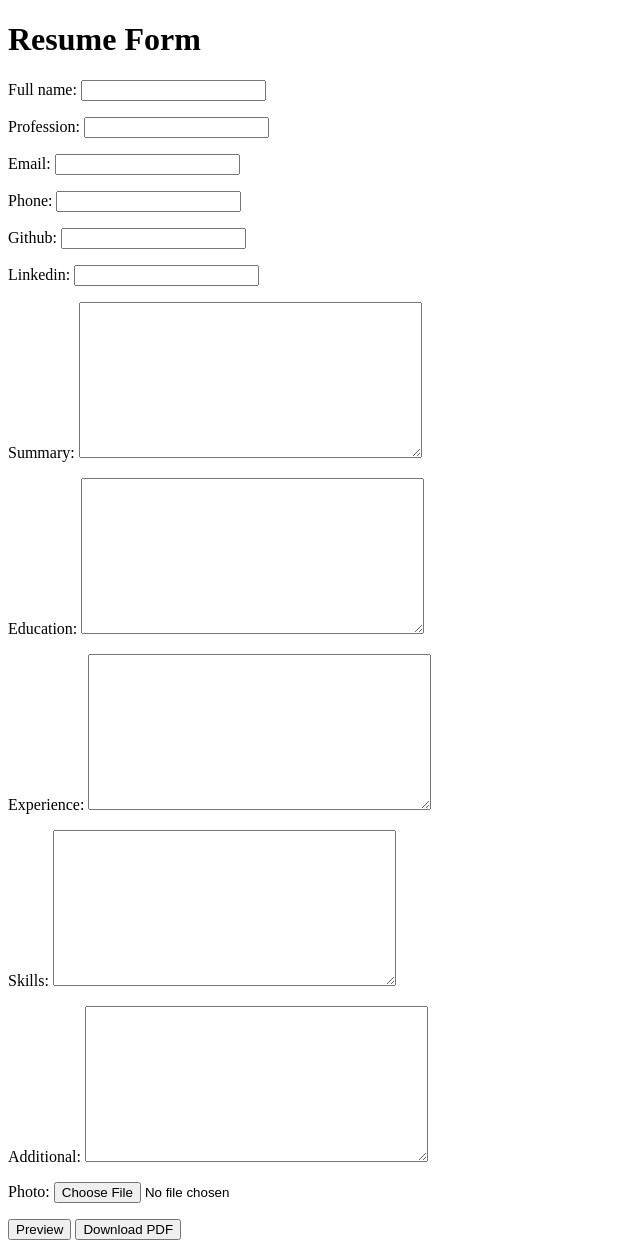
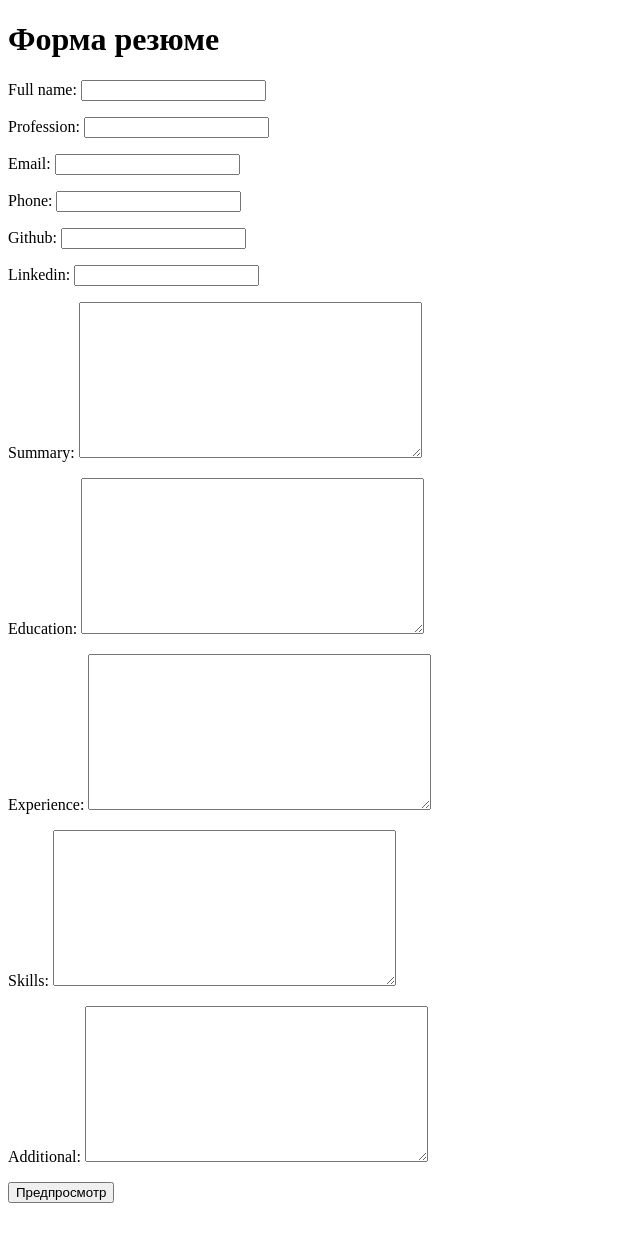
Before and after one commit to maralaldo/resume-generator, a Django app: page / in a window 1280 px wide. Shown: the whole page, without its empty margins (0-640 px from the left). After the commit the page ends 1203 px from the top, so only its background shows below. Run offline with Django 3.2, Linux system fonts and the light colour scheme.

Commit message:
Refactored concept: removed photo upload feature, added PDF styling

```diff
--- a/resume_app/forms.py
+++ b/resume_app/forms.py
@@ -12,4 +12,3 @@ class ResumeForm(forms.Form):
     experience = forms.CharField(widget=forms.Textarea, required=False)
     skills = forms.CharField(widget=forms.Textarea, required=False)
     additional = forms.CharField(widget=forms.Textarea, required=False)
-    photo = forms.ImageField(required=False)
--- a/resume_app/templates/resume_app/form.html
+++ b/resume_app/templates/resume_app/form.html
@@ -1,20 +1,14 @@
 <!DOCTYPE html>
 <html>
 <head>
-    <title>Resume Form</title>
+    <title>Создать резюме</title>
 </head>
 <body>
-    <h1>Resume Form</h1>
-        <form method="POST" enctype="multipart/form-data">
-            {% csrf_token %}
-            {{ form.as_p }}
-
-            {% if request.session.photo_content %}
-                <p>Photo uploaded: {{ request.session.photo_name }}</p>
-                <button name="action" value="delete_photo">Delete Photo</button>
-            {% endif %}
-            <button type="submit" name="action" value="preview">Preview</button>
-            <button type="submit" name="action" value="pdf">Download PDF</button>
-         </form>
+    <h1>Форма резюме</h1>
+    <form method="post">
+        {% csrf_token %}
+        {{ form.as_p }}
+        <button type="submit">Предпросмотр</button>
+    </form>
 </body>
 </html>
--- a/resume_app/urls.py
+++ b/resume_app/urls.py
@@ -1,6 +1,8 @@
 from django.urls import path
-from .views import resume_form_view
+from . import views
 
 urlpatterns = [
-    path('', resume_form_view, name='resume_form'),
+    path('', views.resume_form_view, name='resume_form_view'),
+    path('resume-preview/', views.resume_preview, name='resume_preview'),
+    path('download-pdf/', views.download_pdf, name='download_pdf'),
 ]
--- a/resume_app/views.py
+++ b/resume_app/views.py
@@ -1,69 +1,25 @@
-import base64
-import tempfile
-from io import BytesIO
-from django.shortcuts import render
-from django.http import HttpResponse
-from django.template.loader import get_template
+from django.shortcuts import render, redirect
 from .forms import ResumeForm
-from weasyprint import HTML
-
+from .utils import generate_pdf
 
 def resume_form_view(request):
     if request.method == 'POST':
-        form = ResumeForm(request.POST, request.FILES)
-        action = request.POST.get('action')
+        form = ResumeForm(request.POST)
+        if form.is_valid():
+            request.session['form_data'] = form.cleaned_data
+            return redirect('resume_preview')
+    else:
+        form = ResumeForm(initial=request.session.get('form_data', {}))
+    return render(request, 'resume_app/form.html', {'form': form})
 
-        if form.is_valid():
-            data = form.cleaned_data
-            request.session['form_data'] = data  # сохраняем данные формы
+def resume_preview(request):
+    form_data = request.session.get('form_data', {})
+    if not form_data:
+        return redirect('resume_form_view')
+    return render(request, 'resume_app/resume.html', {'form_data': form_data})
 
-            # Обработка фото
-            photo = request.FILES.get('photo')
-            if photo:
-                image_data = photo.read()
-                encoded_image = base64.b64encode(image_data).decode('utf-8')
-                request.session['photo_base64'] = encoded_image
-
-            context = {
-                'data': data,
-                'photo_base64': request.session.get('photo_base64')
-            }
-
-            if action == 'preview':
-                return render(request, 'resume_app/resume.html', context)
-
-            elif action == 'pdf':
-                template = get_template('resume_app/resume.html')
-                html = template.render(context)
-                with tempfile.NamedTemporaryFile(delete=True) as output:
-                    HTML(string=html).write_pdf(output.name)
-                    output.seek(0)
-                    response = HttpResponse(output.read(), content_type='application/pdf')
-                    response['Content-Disposition'] = 'filename="resume.pdf"'
-                    return response
-
-            elif action == 'back':
-                # Возврат к форме с сохраненными данными
-                form_data = request.session.get('form_data')
-                form = ResumeForm(initial=form_data) if form_data else ResumeForm()
-                return render(request, 'resume_app/form.html', {
-                    'form': form,
-                    'photo_base64': request.session.get('photo_base64')
-                })
-
-        else:
-            # Если форма не валидна — просто вернуть её обратно с ошибками
-            return render(request, 'resume_app/form.html', {
-                'form': form,
-                'photo_base64': request.session.get('photo_base64')
-            })
-
-    else:
-        # GET-запрос: заполнить форму ранее введенными данными
-        form_data = request.session.get('form_data')
-        form = ResumeForm(initial=form_data) if form_data else ResumeForm()
-
-    return render(request, 'resume_app/form.html', {
-        'form': form,
-        'photo_base64': request.session.get('photo_base64')
-    })
+def download_pdf(request):
+    form_data = request.session.get('form_data', {})
+    if not form_data:
+        return redirect('resume_form_view')
+    return generate_pdf({'form_data': form_data})
```
Also changed, not shown: resume_app/templates/resume_app/resume.html (+58 -20 lines), resume_app/templates/resume_app/resume_pdf_template.html (added, +24 -0 lines), resume_app/utils.py (added, +12 -0 lines), db.sqlite3.
